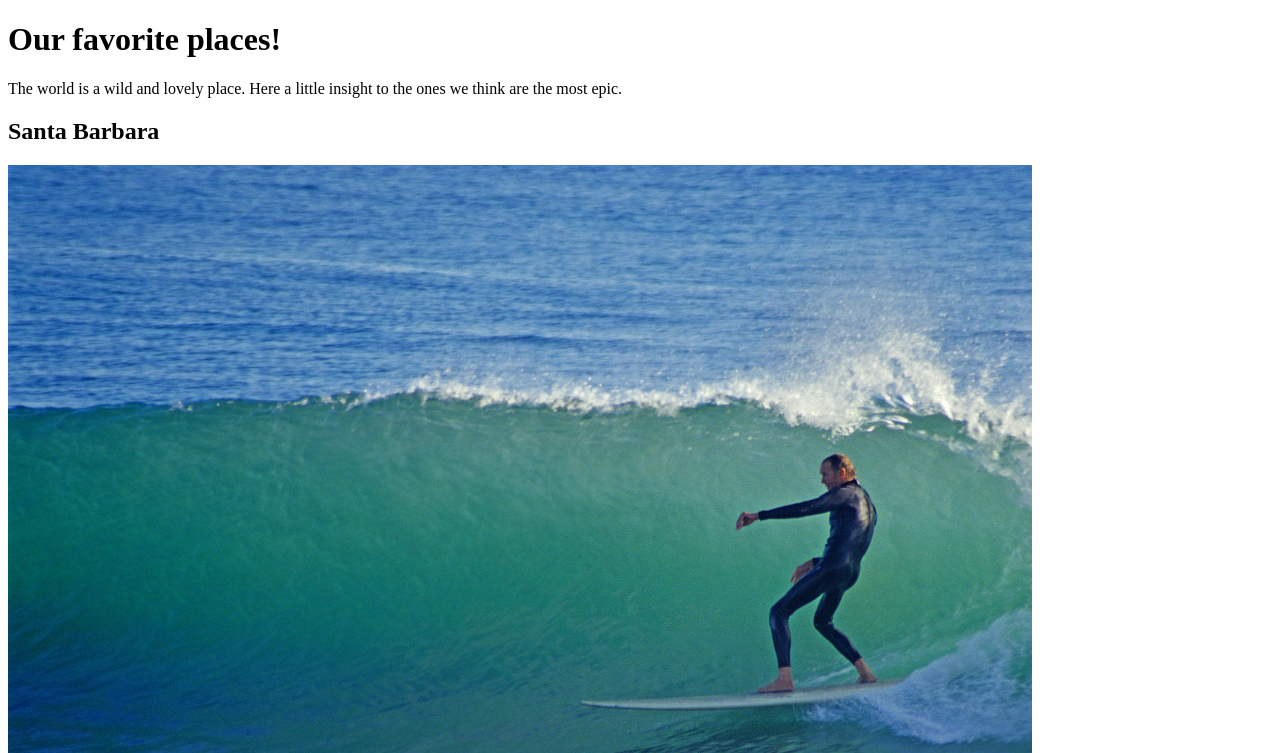
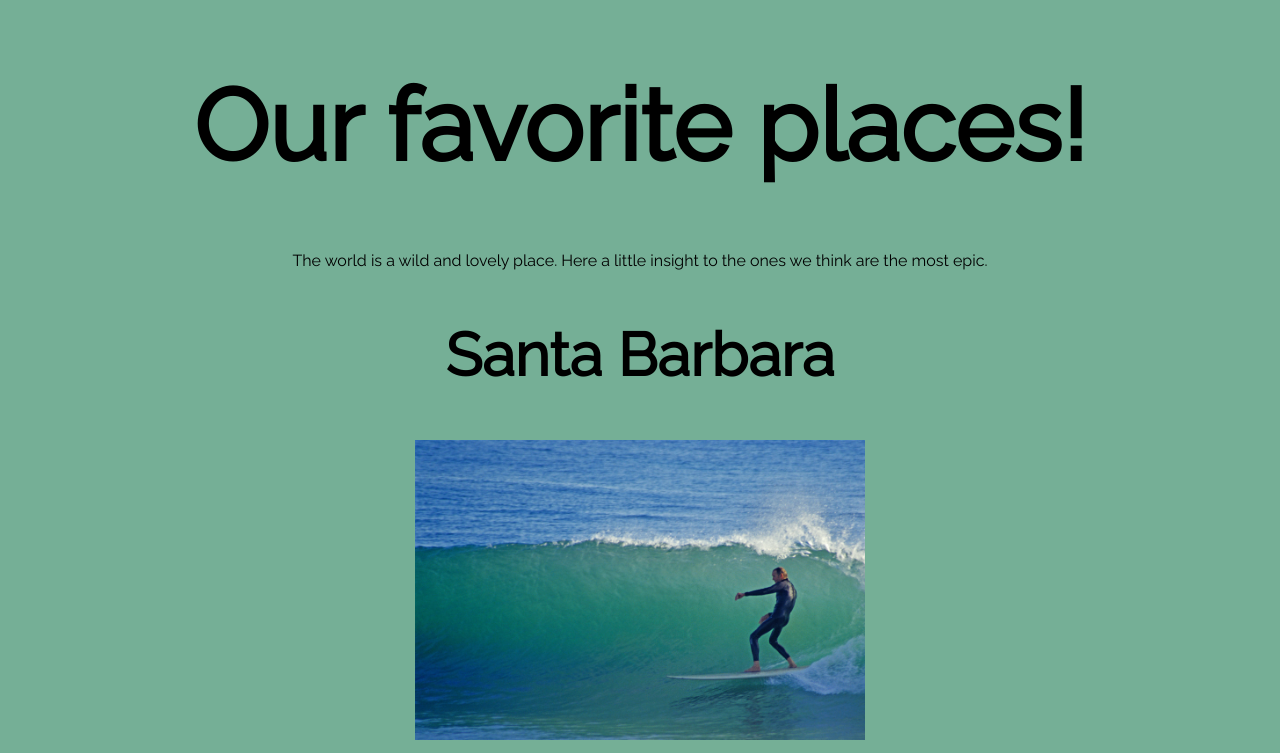
Before and after one commit to mwlong23/favorite-places, a plain HTML site: page index.html in a window 1280 px wide. Shown: the top 753 px of the page. Drawn offline with Linux system fonts and the light colour scheme.

Commit message:
change name of favorite-places to index.html

```diff
--- a/favorite-places.html
+++ b/index.html
@@ -1,14 +1,16 @@
 <!DOCTYPE html>
 <html>
   <head>
+    <link rel="stylesheet" href="css/styles2.css" type="text/css">
     <meta charset="utf-8">
     <title>Favorite Places</title>
   </head>
   <body>
     <h1>Our favorite places!</h1>
-    <p>The world is a wild and lovely place. Here a little insight
-    to the ones we think are the most epic.</p>
-
+    <div>
+      <p>The world is a wild and lovely place. Here a little insight
+         to the ones we think are the most epic.</p>
+    </div>
     <h2>Santa Barbara</h2>
     <img src="img/rincon.jpg" alt="Man surfing">
     <p>Santa Barbara (Spanish for "Saint Barbara") is the county seat of Santa
```
Also changed, not shown: fluffy-thorfeld-adventures.html (+1 -1 lines).
